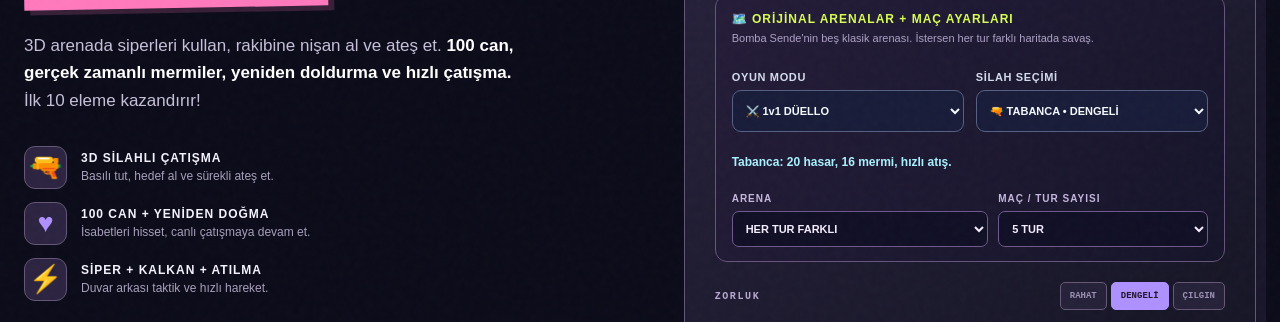
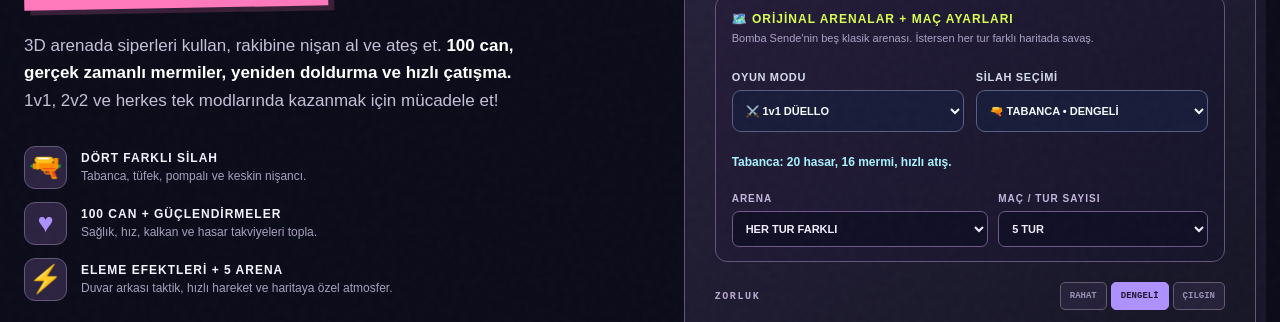
Before and after one commit to yunusugdul/bomba-sende, a website: page public/index.html in a window 1280 px wide. Shown: the part 455-777 px from the top of the page. Drawn offline with nearby package versions, Linux system fonts and the light colour scheme; no server answers.

Commit message:
copy: explain four weapons, powerups, and distinct 1v1/2v2/FFA victory rules

```diff
--- a/public/index.html
+++ b/public/index.html
@@ -20,11 +20,11 @@
     <div class="eyebrow"><span>✳</span> ESKİ KURALLARI UNUT <span>✳</span></div>
     <h1>KAOS<br><em>ARENA<span>!</span></em></h1>
     <div class="remix-ribbon">SİLAHINI KUŞAN, ARENAYA GİR! <span>↗</span></div>
-    <p class="hero-text">3D arenada siperleri kullan, rakibine nişan al ve ateş et. <b>100 can, gerçek zamanlı mermiler, yeniden doldurma ve hızlı çatışma.</b> İlk 10 eleme kazandırır!</p>
+    <p class="hero-text">3D arenada siperleri kullan, rakibine nişan al ve ateş et. <b>100 can, gerçek zamanlı mermiler, yeniden doldurma ve hızlı çatışma.</b> 1v1, 2v2 ve herkes tek modlarında kazanmak için mücadele et!</p>
     <div class="feature-list">
-      <div class="feature"><span class="feature-icon pink">🔫</span><div><b>3D SİLAHLI ÇATIŞMA</b><small>Basılı tut, hedef al ve sürekli ateş et.</small></div></div>
-      <div class="feature"><span class="feature-icon purple">♥</span><div><b>100 CAN + YENİDEN DOĞMA</b><small>İsabetleri hisset, canlı çatışmaya devam et.</small></div></div>
-      <div class="feature"><span class="feature-icon lime">⚡</span><div><b>SİPER + KALKAN + ATILMA</b><small>Duvar arkası taktik ve hızlı hareket.</small></div></div>
+      <div class="feature"><span class="feature-icon pink">🔫</span><div><b>DÖRT FARKLI SİLAH</b><small>Tabanca, tüfek, pompalı ve keskin nişancı.</small></div></div>
+      <div class="feature"><span class="feature-icon purple">♥</span><div><b>100 CAN + GÜÇLENDİRMELER</b><small>Sağlık, hız, kalkan ve hasar takviyeleri topla.</small></div></div>
+      <div class="feature"><span class="feature-icon lime">⚡</span><div><b>ELEME EFEKTLERİ + 5 ARENA</b><small>Duvar arkası taktik, hızlı hareket ve haritaya özel atmosfer.</small></div></div>
     </div>
     <div class="home-how"><h2>🎮 NASIL OYNANIR?</h2>
       <p>Karakterinin elinde silah var. Sol fare tuşuna basılı tutarak ateş et, mermi bitince şarjörünü değiştir. <b>WASD</b> hareket, <b>Space</b> atılma, <b>E</b> kısa süreli kalkan, <b>R</b> yeniden doldurma. Bomba Sende'nin orijinal haritalarında 3, 5 veya 7 turluk maç yap. 1v1, 2v2 ve herkes tek modlarında arkadaşlarınla çatış! </p>
@@ -87,9 +87,10 @@
 </main>
 <div id="infoDialog" class="info-dialog hidden" role="dialog" aria-modal="true" aria-label="Oynanış ve kontroller" aria-hidden="true"><div class="info-card"><div class="info-top"><strong>ⓘ OYUN REHBERİ</strong><button id="infoClose" aria-label="Kapat">✕</button></div>
   <h2>KAOS ARENA 3D</h2>
-  <p>100 canla arenaya gir. Sol tıkla ateş et; 16 mermilik şarjörünü R ile doldur. Her isabet 20 can götürür. Rakibini eleyip turu kazan. Maç ayarından 3, 5 veya 7 tur seçebilirsin. Süre sınırı yok.</p>
+  <p>100 canla arenaya gir. Maçtan önce dört silahtan birini seç. Sol tıkla ateş et, R ile şarjör değiştir. Silahların hasarı, menzili ve atış hızları farklıdır. 1v1'de her eleme bir tur kazandırır; 2v2 ve herkes tek modlarında seçilen eleme hedefine ulaşan kazanır.</p>
   <div class="info-steps"><p><b>🔫 SİLAH</b> Sol tık basılıyken seri şekilde ateş eder. Mermiler engellere çarpar. Mermi bitince otomatik şarjör değiştirilir.</p>
-  <p><b>♥ CAN</b> Üstteki barlar canını gösterir. Can sıfırlanınca o turu kaybedersin. Sonraki tur yeni arenada başlayabilir.</p>
+  <p><b>♥ CAN</b> Üstteki barlar canını gösterir. 1v1'de elenirsen turu kaybedersin; 2v2 ve herkes tek modlarında kısa sürede yeniden doğarsın.</p>
+  <p><b>⚡ GÜÇLER</b> Arenada beliren sağlık, hız, kalkan ve hasar takviyelerini topla. Her biri ayrı görsel işaretle gösterilir.</p>
   <p><b>🛡️ KALKAN</b> E ile kısa süreli mermi koruması. <b>➚ ATIL</b> Space ile hızlı kaç.</p>
   <p><b>❄️ KAR</b> Buz Labirenti'ndeki kar alanları üzerinden geçerken hızın yarıya iner.</p>
   <p><b>💬 SOHBET</b> Online maçta Enter ile mesaj penceresini açabilir ve arkadaşınla yazışabilirsin. Tam ekranda 4 saniye yeni mesaj gelmezse sohbet otomatik gizlenir.</p></div>
```
